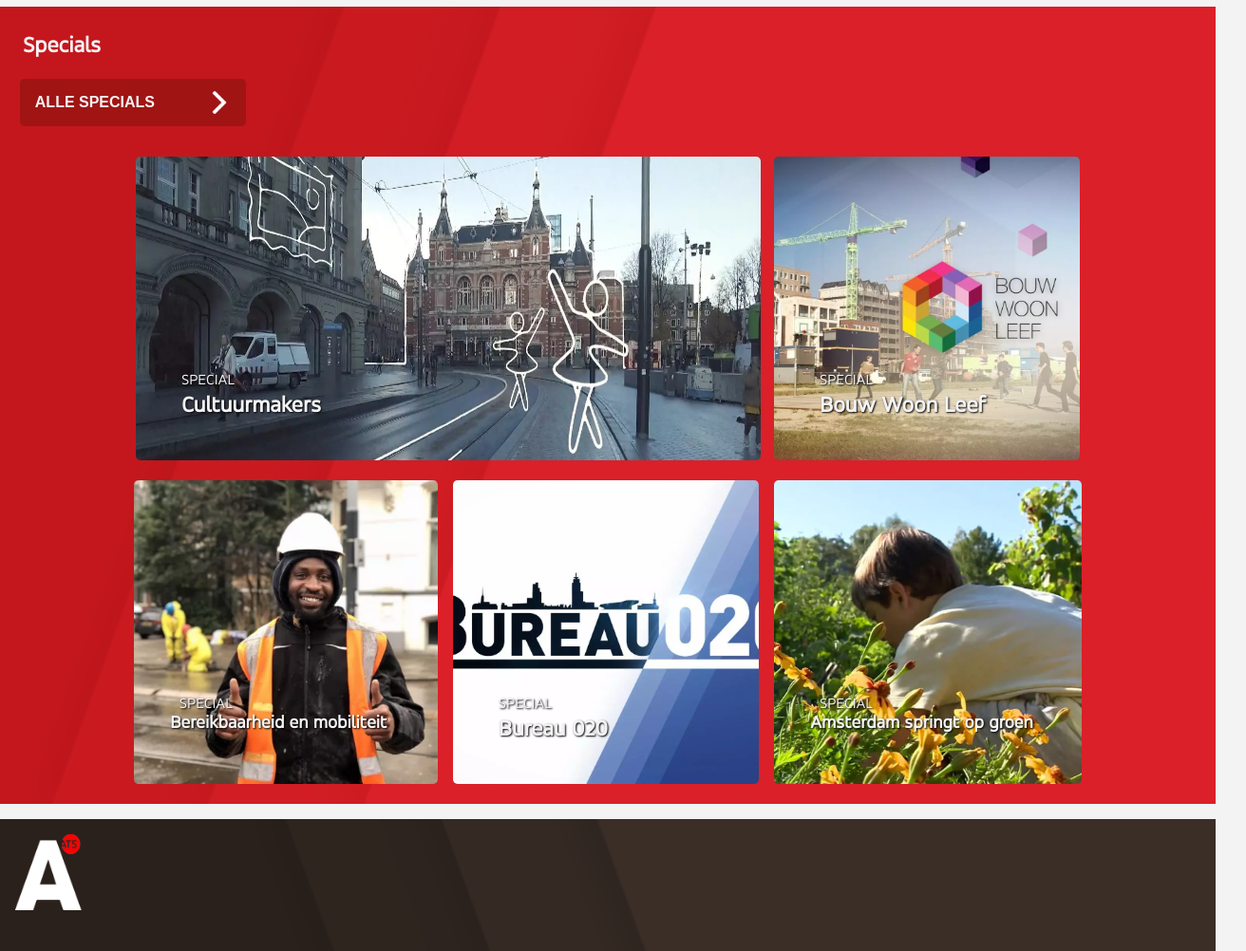
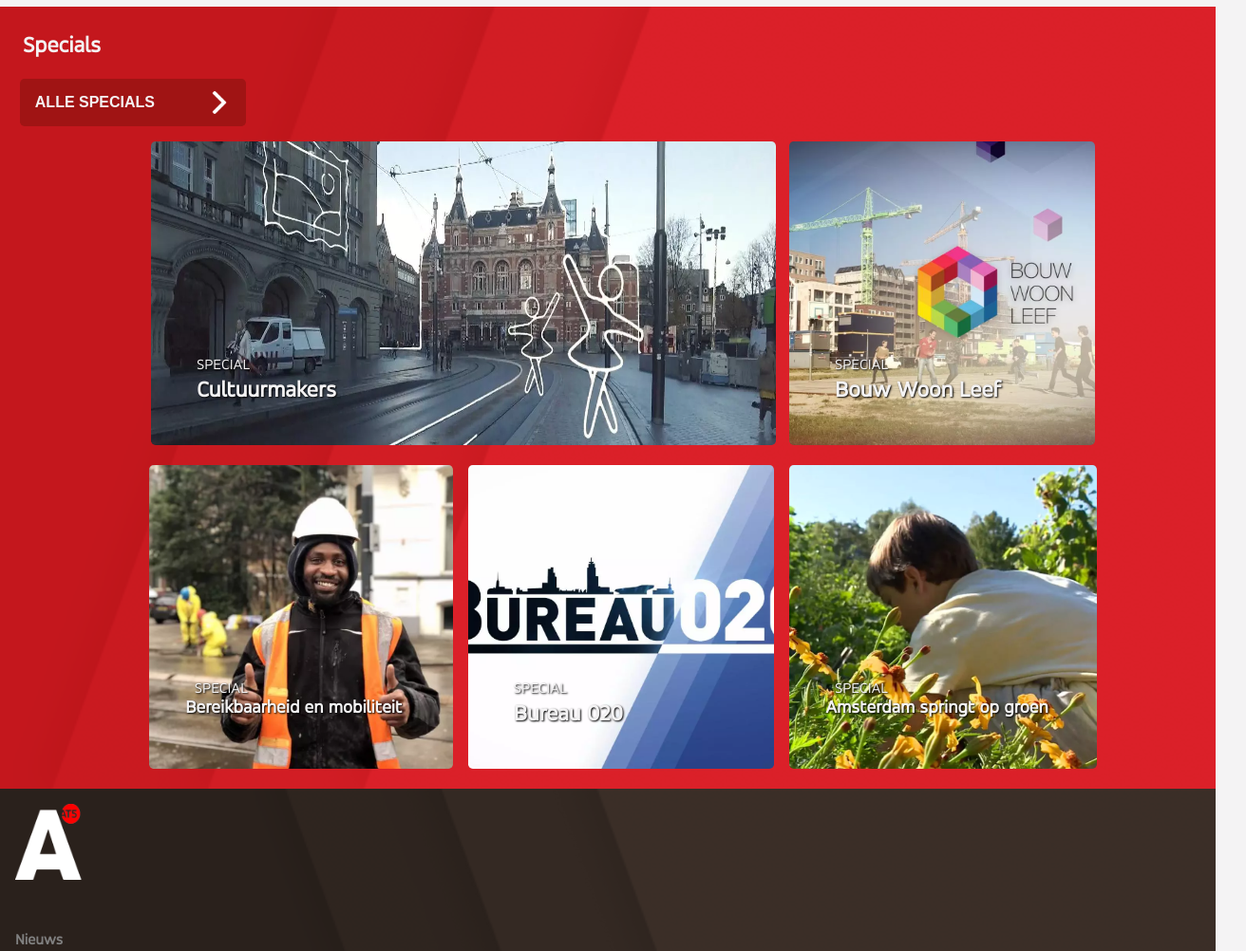
Before and after one commit to katrinakorde/blokwebfed, a plain HTML site: page index.html in a window 1280 px wide. Shown: the part 3000-4002 px from the top of the page at 95% size, 1312 px wide, since content can reach past the window. Drawn offline with Linux system fonts and the light colour scheme; files whose address does not match are found by name.

Commit message:
Update style.css

```diff
--- a/styles/style.css
+++ b/styles/style.css
@@ -943,4 +943,8 @@
   .index main section:nth-of-type(5) h2{
     margin-right: auto;
   }
+    .index main section:nth-of-type(7) ul {
+    width: 80em;
+    margin: 0 auto 0 auto;
+  }
 }
```
